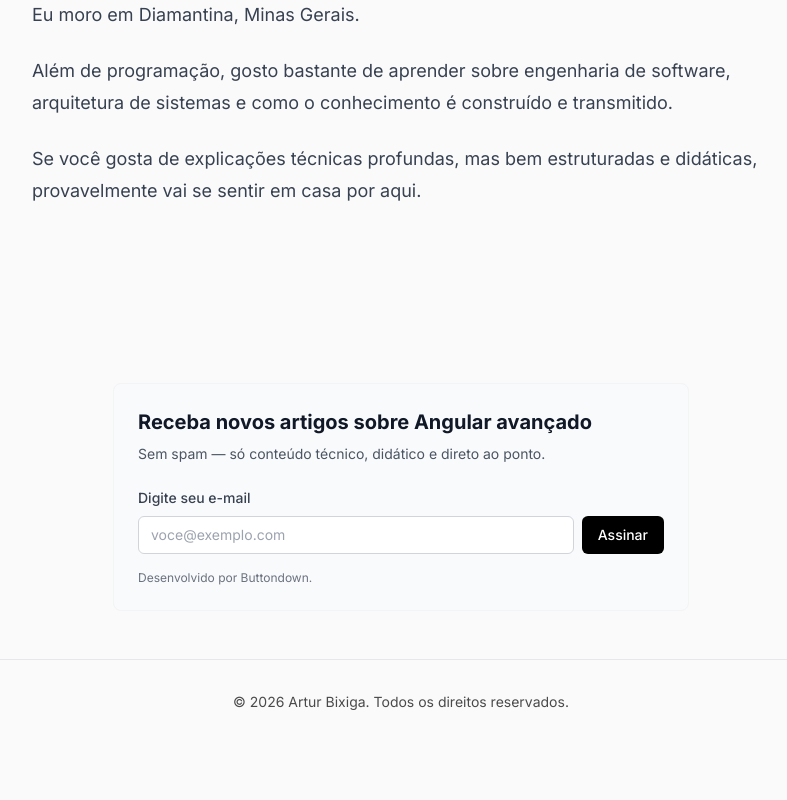
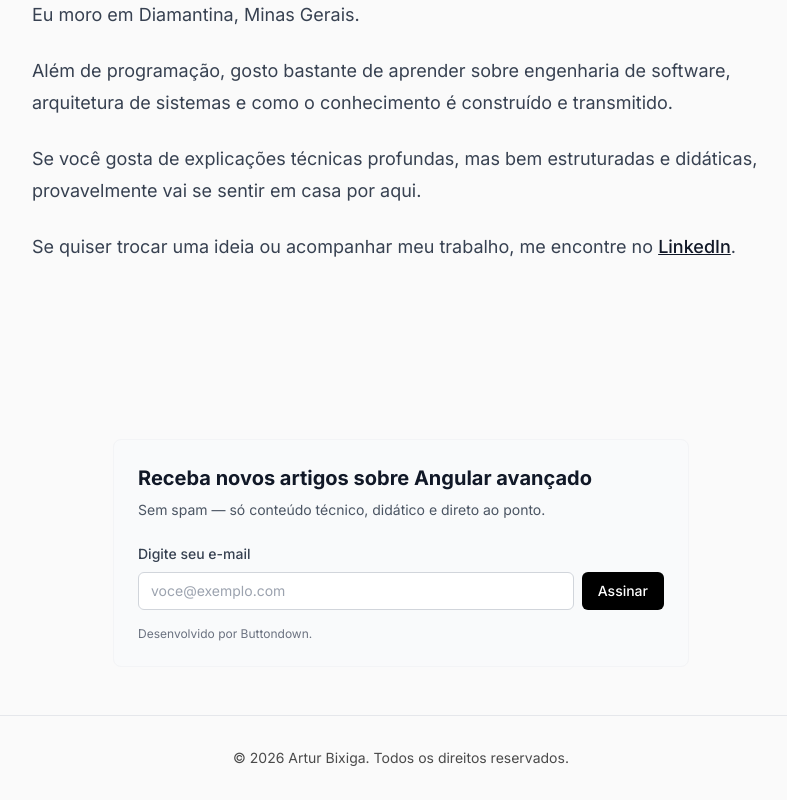
Before and after one commit to ArturQuirino/arturbixigablog, a Next.js app: page /about in a window 1280 px wide. Shown: the part 1514-2314 px from the top of the page, without its empty margins (239-1026 px from the left). Before the commit the page ends 2258 px from the top, so only its background shows below. Built offline with nearby package versions, Linux system fonts and the light colour scheme.

Commit message:
feat: add LinkedIn link to About page for enhanced networking opportunities

```diff
--- a/posts/2026-03-17-vitest-angular.mdx
+++ b/posts/2026-03-19-vitest-angular.mdx
@@ -3,9 +3,9 @@ title: 'Vitest no Angular: testes de componente do jeito certo'
 description: 'Uma solução abrangente para escalabilidade, desempenho e manutenibilidade em aplicações Angular de nível corporativo'
 author: 'Artur Quirino'
 publishedAt: '2025'
-date: '2026-03-17'
+date: '2026-03-19'
 tags: ['vitest', 'angular', 'tests', 'jest', 'cypress']
-image: '/covers/2025-10-13-introducao-nx.png'
+image: '/covers/2026-03-19-vitest-angular.png'
 ---
 
 # Vitest no Angular: testes de componente do jeito certo
--- a/src/app/about/page.tsx
+++ b/src/app/about/page.tsx
@@ -52,6 +52,12 @@ export default function About() {
       <p>
         Se você gosta de explicações técnicas profundas, mas bem estruturadas e didáticas, provavelmente vai se sentir em casa por aqui.
       </p>
+      <p>
+        Se quiser trocar uma ideia ou acompanhar meu trabalho, me encontre no{' '}
+        <a href="https://www.linkedin.com/in/arturquirino/" target="_blank" rel="noopener noreferrer">
+          LinkedIn
+        </a>.
+      </p>
     </div>
   );
 }
```
Also changed, not shown: public/covers/2026-03-19-vitest-angular.png (added).
